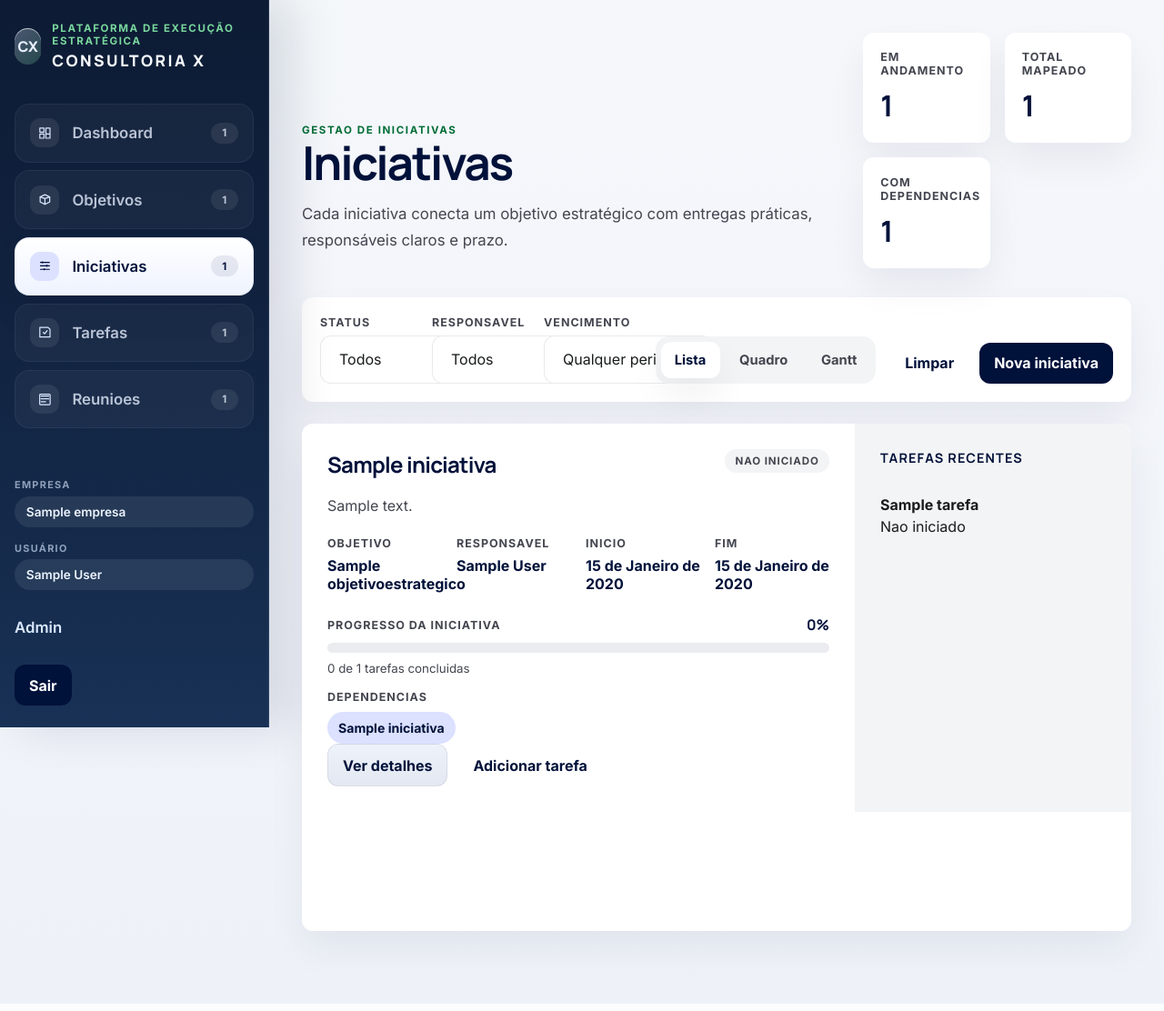
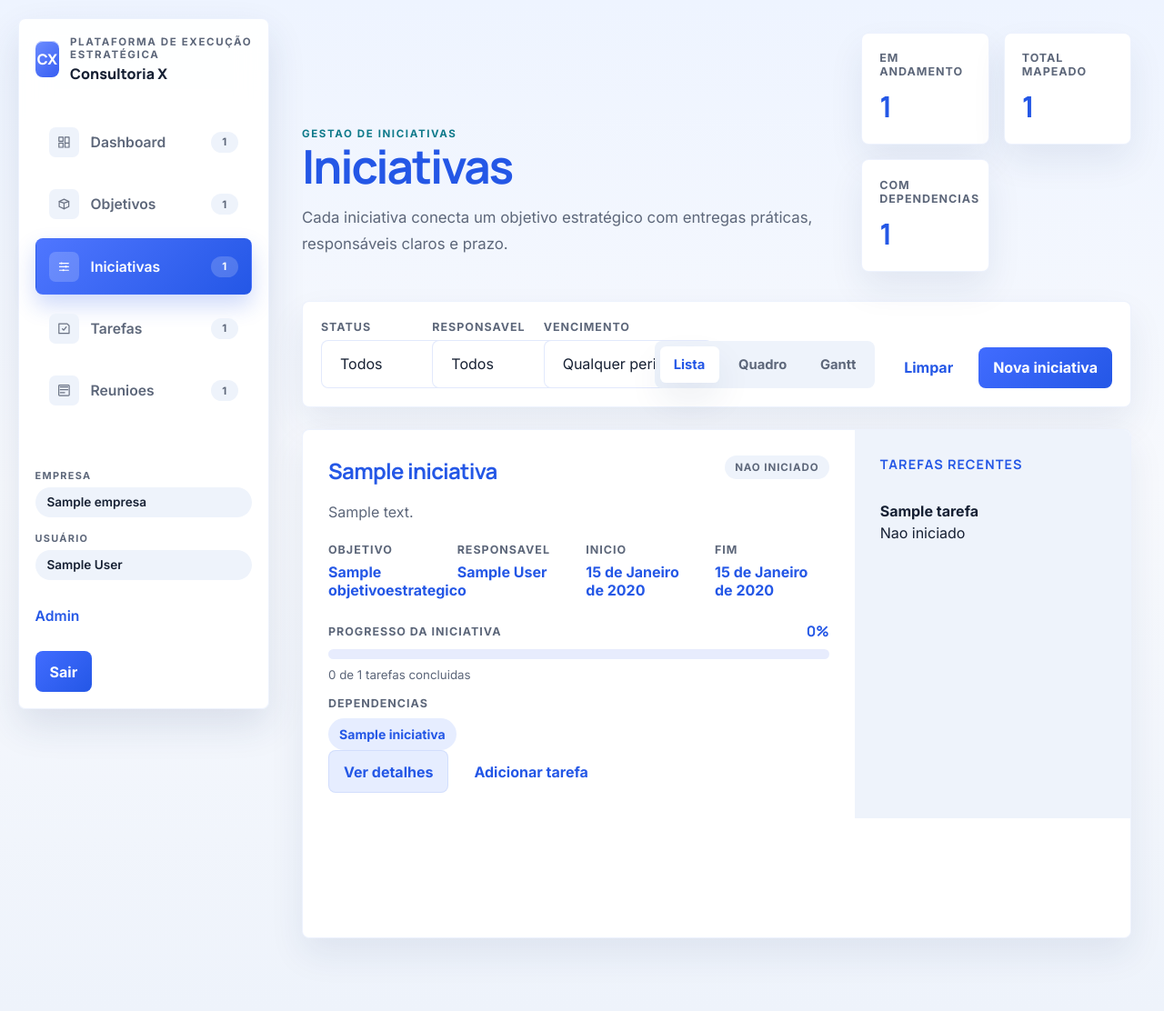
Before and after one commit to newtoncerezini-ai/appmonitor, a Django app: page /iniciativas/ in a window 1280 px wide. Shown: the whole page at 91% size. Run offline with Django 5.2, Linux system fonts and the light colour scheme; a user stored in the database is signed in; tables that the repository leaves empty hold one stand-in row (values such as "Sample post").

Commit message:
Atualiza sidebar para visual claro

```diff
--- a/static/core/app.css
+++ b/static/core/app.css
@@ -1,18 +1,18 @@
 :root {
-    --surface: #f8f9fa;
-    --surface-low: #f3f4f5;
+    --surface: #f6f8fc;
+    --surface-low: #eef3fb;
     --surface-lowest: #ffffff;
-    --surface-high: #e7e8e9;
-    --surface-highest: #e1e3e4;
-    --primary: #00113a;
-    --primary-container: #002366;
-    --primary-fixed: #dbe1ff;
-    --secondary: #006d36;
-    --secondary-container: #83fba5;
-    --text: #191c1d;
-    --muted: #444650;
-    --outline: rgba(117, 118, 130, 0.15);
-    --shadow: 0 20px 40px rgba(0, 17, 58, 0.06);
+    --surface-high: #dfe7f4;
+    --surface-highest: #ccd8ea;
+    --primary: #2457e6;
+    --primary-container: #173b9f;
+    --primary-fixed: #e6edff;
+    --secondary: #0f7a8a;
+    --secondary-container: #c7f2f6;
+    --text: #162033;
+    --muted: #5d677a;
+    --outline: rgba(36, 87, 230, 0.13);
+    --shadow: 0 18px 38px rgba(29, 54, 103, 0.08);
     --risk-bg: #ffdbd0;
     --risk-text: #783018;
 }
@@ -23,9 +23,7 @@
 
 body {
     margin: 0;
-    background:
-        radial-gradient(circle at top left, rgba(131, 251, 165, 0.08), transparent 25%),
-        linear-gradient(180deg, #f5f7fb 0%, #eef2f8 100%);
+    background: linear-gradient(180deg, #eef4ff 0%, #f7f9fd 48%, #eef3fb 100%);
     color: var(--text);
     font-family: "Inter", sans-serif;
     min-height: 100vh;
@@ -67,9 +65,9 @@ h4,
 .brand-mark {
     width: 2.5rem;
     height: 2.5rem;
-    border-radius: 999px;
-    background: linear-gradient(135deg, #dfe8ff 0%, #b8ccff 100%);
-    color: var(--primary);
+    border-radius: 0.5rem;
+    background: linear-gradient(135deg, #4f76ff 0%, #2457e6 100%);
+    color: #fff;
     display: grid;
     place-items: center;
     font-family: "Manrope", sans-serif;
@@ -79,10 +77,9 @@ h4,
 
 .brand-title {
     display: block;
-    font-size: 1.08rem;
+    font-size: 1rem;
     font-weight: 800;
-    text-transform: uppercase;
-    letter-spacing: 0.14em;
+    letter-spacing: 0;
     color: var(--primary);
 }
 
@@ -97,19 +94,20 @@ h4,
 
 .sidebar {
     position: fixed;
-    top: 0;
-    left: 0;
-    bottom: 0;
-    width: 18.5rem;
-    padding: 1.5rem 1rem;
-    background:
-        linear-gradient(180deg, #0d1b34 0%, #122543 54%, #183155 100%);
-    border-right: 1px solid rgba(173, 195, 225, 0.14);
+    top: 1.25rem;
+    left: 1.25rem;
+    bottom: 1.25rem;
+    width: 17.25rem;
+    padding: 1.1rem;
+    background: rgba(255, 255, 255, 0.94);
+    border: 1px solid rgba(36, 87, 230, 0.08);
+    border-radius: 0.5rem;
     display: flex;
     flex-direction: column;
     justify-content: space-between;
     gap: 1.5rem;
-    box-shadow: 24px 0 48px rgba(0, 17, 58, 0.12);
+    box-shadow: 0 18px 42px rgba(29, 54, 103, 0.12);
+    backdrop-filter: blur(16px);
 }
 
 .sidebar-top,
@@ -123,12 +121,12 @@ h4,
 }
 
 .sidebar .brand-mark {
-    background: linear-gradient(135deg, rgba(219, 225, 255, 0.3), rgba(131, 251, 165, 0.2));
-    color: #e8efff;
+    background: linear-gradient(135deg, #6b8cff 0%, #365df2 100%);
+    color: #fff;
 }
 
 .sidebar-label {
-    color: rgba(219, 232, 255, 0.62);
+    color: var(--muted);
     text-transform: uppercase;
     letter-spacing: 0.12em;
     font-size: 0.68rem;
@@ -136,43 +134,43 @@ h4,
 }
 
 .sidebar .brand-title {
-    color: #f7fbff;
+    color: var(--text);
 }
 
 .sidebar .eyebrow {
-    color: #79d79d;
+    color: var(--muted);
 }
 
 .sidebar-nav {
     display: grid;
-    gap: 0.55rem;
-    margin-top: 1.25rem;
+    gap: 0.4rem;
+    margin-top: 1.1rem;
 }
 
 .sidebar-nav a,
 .mobile-nav a,
 .ghost-link {
-    padding: 0.95rem 1rem;
-    border-radius: 1rem;
+    padding: 0.85rem 0.9rem;
+    border-radius: 0.5rem;
     color: var(--muted);
     font-weight: 600;
-    font-size: 1.05rem;
+    font-size: 0.98rem;
 }
 
 .sidebar-nav a.is-active,
 .mobile-nav a.is-active {
-    color: var(--primary);
-    background: var(--surface-lowest);
-    box-shadow: var(--shadow);
+    color: #fff;
+    background: linear-gradient(135deg, #4f76ff 0%, #2457e6 100%);
+    box-shadow: 0 12px 24px rgba(36, 87, 230, 0.22);
 }
 
 .sidebar-nav a {
     display: flex;
     align-items: center;
-    gap: 0.9rem;
-    color: rgba(232, 239, 255, 0.78);
-    background: rgba(255, 255, 255, 0.04);
-    border: 1px solid rgba(173, 195, 225, 0.08);
+    gap: 0.8rem;
+    color: var(--muted);
+    background: transparent;
+    border: 1px solid transparent;
     transition: 180ms ease;
 }
 
@@ -181,7 +179,7 @@ h4,
     min-width: 1.9rem;
     padding: 0.28rem 0.45rem;
     border-radius: 999px;
-    background: rgba(255, 255, 255, 0.08);
+    background: var(--surface-low);
     color: inherit;
     text-align: center;
     font-size: 0.72rem;
@@ -190,24 +188,25 @@ h4,
 
 .sidebar-nav a:hover {
     transform: translateX(2px);
-    background: rgba(255, 255, 255, 0.08);
+    background: var(--surface-low);
+    border-color: rgba(36, 87, 230, 0.08);
 }
 
 .sidebar-nav a.is-active {
-    color: var(--primary);
-    background: linear-gradient(180deg, #ffffff 0%, #eef3ff 100%);
-    border-color: rgba(173, 195, 225, 0.18);
+    color: #fff;
+    background: linear-gradient(135deg, #4f76ff 0%, #2457e6 100%);
+    border-color: transparent;
 }
 
 .nav-icon {
-    width: 2rem;
-    height: 2rem;
+    width: 2.05rem;
+    height: 2.05rem;
     display: inline-flex;
     align-items: center;
     justify-content: center;
-    border-radius: 0.7rem;
-    background: rgba(255, 255, 255, 0.08);
-    color: #dbe8ff;
+    border-radius: 0.45rem;
+    background: var(--surface-low);
+    color: #6a7283;
     font-size: 0.92rem;
     font-weight: 800;
     flex-shrink: 0;
@@ -219,13 +218,13 @@ h4,
 }
 
 .sidebar-nav a.is-active .nav-icon {
-    background: var(--primary-fixed);
-    color: var(--primary);
+    background: rgba(255, 255, 255, 0.18);
+    color: #fff;
 }
 
 .sidebar-nav a.is-active .nav-count {
-    background: rgba(0, 17, 58, 0.08);
-    color: var(--primary);
+    background: rgba(255, 255, 255, 0.18);
+    color: #fff;
 }
 
 .sidebar-bottom button,
@@ -236,7 +235,7 @@ h4,
     align-items: center;
     justify-content: center;
     border: 0;
-    border-radius: 0.75rem;
+    border-radius: 0.5rem;
     padding: 0.78rem 1rem;
     font-weight: 700;
     cursor: pointer;
@@ -246,14 +245,14 @@ h4,
 
 .sidebar-bottom button,
 .primary-link {
-    background: var(--primary);
+    background: linear-gradient(135deg, #416cff 0%, var(--primary) 100%);
     color: #fff;
 }
 
 .secondary-link {
-    background: linear-gradient(180deg, #eef2f9 0%, #e3e8f2 100%);
-    color: var(--primary);
-    border: 1px solid rgba(0, 17, 58, 0.08);
+    background: var(--primary-fixed);
+    color: var(--primary);
+    border: 1px solid rgba(36, 87, 230, 0.1);
 }
 
 .ghost-button,
@@ -287,8 +286,8 @@ h4,
 }
 
 .sidebar-bottom .user-chip {
-    background: rgba(255, 255, 255, 0.08);
-    color: #edf4ff;
+    background: var(--surface-low);
+    color: var(--text);
 }
 
 .sidebar-meta {
@@ -297,7 +296,7 @@ h4,
 }
 
 .sidebar-ghost {
-    color: #dbe8ff;
+    color: var(--primary);
     padding-left: 0;
 }
 
@@ -392,7 +391,8 @@ h4,
 .auth-card,
 .empty-card {
     background: var(--surface-lowest);
-    border-radius: 0.75rem;
+    border: 1px solid rgba(36, 87, 230, 0.08);
+    border-radius: 0.5rem;
     box-shadow: var(--shadow);
 }
 
@@ -525,7 +526,8 @@ h4,
 .filters-card,
 .gantt-card {
     background: var(--surface-lowest);
-    border-radius: 0.75rem;
+    border: 1px solid rgba(36, 87, 230, 0.08);
+    border-radius: 0.5rem;
     box-shadow: var(--shadow);
     padding: 1.25rem;
     margin-bottom: 1.5rem;
@@ -554,7 +556,7 @@ h4,
 .filter-group select {
     border: 1px solid var(--outline);
     background: var(--surface-lowest);
-    border-radius: 0.75rem;
+    border-radius: 0.5rem;
     padding: 0.9rem 1rem;
     color: var(--text);
 }
@@ -564,13 +566,13 @@ h4,
     grid-template-columns: repeat(3, auto);
     gap: 0.4rem;
     padding: 0.35rem;
-    border-radius: 0.9rem;
+    border-radius: 0.5rem;
     background: var(--surface-low);
 }
 
 .view-switch a {
     padding: 0.7rem 0.95rem;
-    border-radius: 0.7rem;
+    border-radius: 0.4rem;
     color: var(--muted);
     font-weight: 700;
     font-size: 0.92rem;
@@ -938,7 +940,7 @@ h4,
     position: relative;
     height: 0.7rem;
     border-radius: 999px;
-    background: rgba(0, 17, 58, 0.08);
+    background: rgba(36, 87, 230, 0.11);
     overflow: hidden;
 }
 
@@ -946,7 +948,7 @@ h4,
     display: block;
     height: 100%;
     border-radius: inherit;
-    background: linear-gradient(90deg, #143b83 0%, #5f8cff 60%, #83fba5 100%);
+    background: linear-gradient(90deg, #2457e6 0%, #5f8cff 65%, #18a6b8 100%);
 }
 
 .objective-card-footer {
--- a/templates/base.html
+++ b/templates/base.html
@@ -7,7 +7,7 @@
     <link rel="preconnect" href="https://fonts.googleapis.com">
     <link rel="preconnect" href="https://fonts.gstatic.com" crossorigin>
     <link href="https://fonts.googleapis.com/css2?family=Inter:wght@400;500;600;700&family=Manrope:wght@600;700;800&display=swap" rel="stylesheet">
-    <link rel="stylesheet" href="/static/core/app.css?v=commercial1">
+    <link rel="stylesheet" href="/static/core/app.css?v=lightblue-sidebar">
 </head>
 <body>
     {% if user.is_authenticated %}
```
Also changed, not shown: other parts of static/core/app.css (+38 -37 lines), 1 other file.
